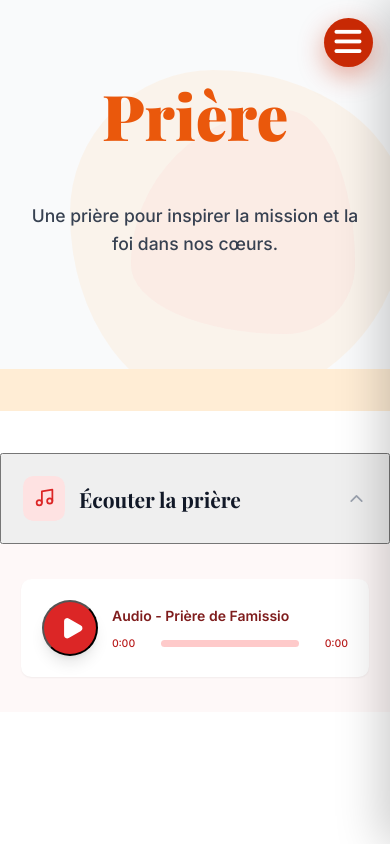
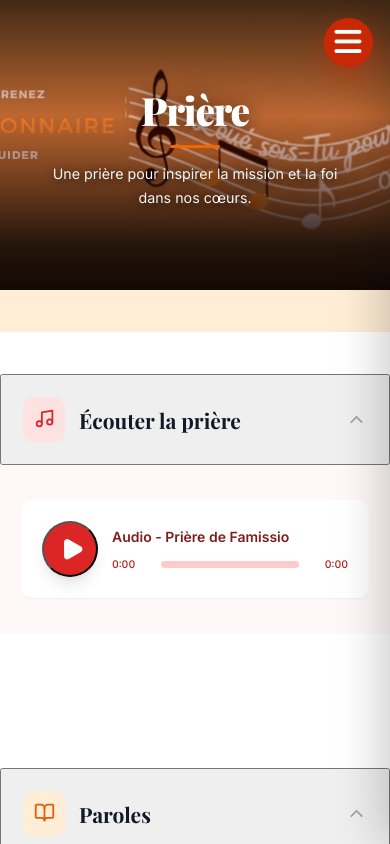
Before and after one commit to anselmecallens-source/famissio-antigravity, a React (Vite) app: page /priere in a window 390 px wide. Shown: the top 844 px of the page. Built offline with nearby package versions, Linux system fonts and the light colour scheme.

Commit message:
Harmoniser les heros des autres pages : style photographique immersif, titre Playfair et texte d origine sans boutons

```diff
--- a/src/index.css
+++ b/src/index.css
@@ -213,6 +213,111 @@ body {
   background-color: white;
   box-shadow: 0 2px 10px rgba(0, 0, 0, 0.15);
 }
+
+/* ============================================================
+   HÉROS DES PAGES SECONDAIRES (Missions, Formation, Témoignages, Contact, Prière)
+   Style photographique immersif harmonisé avec le hero d'accueil
+============================================================ */
+.subpage-hero {
+  position: relative;
+  min-height: 340px;
+  width: 100%;
+  overflow: hidden;
+  display: flex;
+  align-items: center;
+  justify-content: center;
+  background: #110806;
+  padding: 80px 24px 75px 24px;
+}
+
+.subpage-hero-bg {
+  position: absolute;
+  inset: 0;
+  width: 100%;
+  height: 100%;
+  z-index: 1;
+  overflow: hidden;
+}
+
+.subpage-hero-img {
+  width: 100%;
+  height: 100%;
+  object-fit: cover;
+  object-position: center 35%;
+  display: block;
+  transform: scale(1.03);
+}
+
+.subpage-hero-overlay {
+  position: absolute;
+  inset: 0;
+  background: linear-gradient(
+    180deg,
+    rgba(15, 6, 4, 0.70) 0%,
+    rgba(200, 41, 4, 0.25) 40%,
+    rgba(15, 6, 4, 0.88) 85%,
+    rgba(12, 4, 2, 0.96) 100%
+  );
+  z-index: 2;
+}
+
+.subpage-hero-content {
+  position: relative;
+  z-index: 10;
+  max-width: 900px;
+  margin: 0 auto;
+  text-align: center;
+  padding: 0 16px;
+}
+
+.subpage-hero-title {
+  font-family: 'Playfair Display', serif;
+  font-size: clamp(2.8rem, 6.5vw, 4.6rem);
+  font-weight: 900;
+  line-height: 1.02;
+  letter-spacing: -1.2px;
+  color: #ffffff;
+  margin: 0;
+  text-shadow: 0 3px 20px rgba(0, 0, 0, 0.75);
+}
+
+.subpage-hero-rule {
+  width: 50px;
+  height: 3.5px;
+  background: #f46a07;
+  border-radius: 2px;
+  margin: 18px auto 18px auto;
+  box-shadow: 0 2px 10px rgba(244, 106, 7, 0.55);
+}
+
+.subpage-hero-text {
+  font-family: 'Inter', sans-serif;
+  font-size: clamp(1.05rem, 2.2vw, 1.25rem);
+  font-weight: 400;
+  line-height: 1.65;
+  color: rgba(255, 255, 255, 0.95);
+  max-width: 780px;
+  margin: 0 auto;
+  text-shadow: 0 1px 10px rgba(0, 0, 0, 0.75);
+}
+
+@media (max-width: 768px) {
+  .subpage-hero {
+    min-height: 290px;
+    padding: 55px 20px 45px 20px;
+  }
+  .subpage-hero-title {
+    font-size: clamp(2.4rem, 10vw, 3.2rem);
+  }
+  .subpage-hero-rule {
+    margin: 14px auto 14px auto;
+  }
+  .subpage-hero-text {
+    font-size: 1.02rem;
+    line-height: 1.55;
+  }
+}
+
 
 /* --- 3. ÉLÉMENTS FIXES --- */
 .fixed-logo-link {
--- a/src/pages/Contact.jsx
+++ b/src/pages/Contact.jsx
@@ -266,18 +266,26 @@ export default function Contact() {
       {/* Container système pour Facebook */}
       <div id="fb-root"></div>
 
-      {/* HERO - GARDÉ */}
-      <div className="relative bg-gray-50 text-gray-900 overflow-hidden">
-        <div className="absolute inset-0">
-          <div className="absolute top-20 left-20 w-96 h-96 bg-orange-200 blob opacity-20"></div>
-          <div className="absolute bottom-10 right-10 w-64 h-64 bg-red-200 blob opacity-20" style={{ animationDelay: '2s' }}></div>
+      {/* HERO */}
+      <div className="subpage-hero">
+        <div className="subpage-hero-bg">
+          <img
+            src="/assets/images/Equipe missionnaire.webp"
+            alt="Contact"
+            className="subpage-hero-img"
+            fetchpriority="high"
+          />
+          <div className="subpage-hero-overlay" />
         </div>
 
-        <div className="relative max-w-7xl mx-auto px-6 py-24">
-          <h1 className="text-7xl sm:text-9xl font-black mb-8 leading-none text-center text-orange-600" style={{ fontFamily: 'Space Grotesk, sans-serif' }}>
+        <div className="subpage-hero-content">
+          <h1 className="subpage-hero-title">
             Contact
           </h1>
-          <p className="text-xl text-center max-w-3xl mx-auto text-gray-700 leading-relaxed font-medium min-h-[110px] flex items-center justify-center">
+
+          <div className="subpage-hero-rule" />
+
+          <p className="subpage-hero-text">
             Vous vous sentez appelés à vivre une expérience de mission ? Contactez-nous pour que nous puissions en parler.
           </p>
         </div>
--- a/src/pages/Formation.jsx
+++ b/src/pages/Formation.jsx
@@ -477,16 +477,25 @@ const FormationsPage = () => {
             `}</style>
 
             {/* HERO */}
-            <div className="relative bg-gray-50 text-gray-900 overflow-hidden">
-                <div className="absolute inset-0">
-                    <div className="absolute top-20 left-20 w-96 h-96 bg-orange-200 blob opacity-20"></div>
-                    <div className="absolute bottom-10 right-10 w-64 h-64 bg-red-200 blob opacity-20" style={{ animationDelay: '2s' }}></div>
+            <div className="subpage-hero">
+                <div className="subpage-hero-bg">
+                    <img
+                        src="/assets/images/Caroussel-formation.webp"
+                        alt="Formations"
+                        className="subpage-hero-img"
+                        fetchpriority="high"
+                    />
+                    <div className="subpage-hero-overlay" />
                 </div>
-                <div className="relative max-w-7xl mx-auto px-6 py-24">
-                    <h1 className="text-7xl sm:text-9xl font-black mb-8 leading-none text-center text-orange-600" style={{ fontFamily: 'Space Grotesk, sans-serif' }}>
+
+                <div className="subpage-hero-content">
+                    <h1 className="subpage-hero-title">
                         Formations
                     </h1>
-                    <p className="text-xl text-center max-w-3xl mx-auto text-gray-700 leading-relaxed font-medium min-h-[110px] flex items-center justify-center">
+
+                    <div className="subpage-hero-rule" />
+
+                    <p className="subpage-hero-text">
                         Des outils concrets pour approfondir votre foi et mieux en témoigner.
                     </p>
                 </div>
--- a/src/pages/Missions.jsx
+++ b/src/pages/Missions.jsx
@@ -374,41 +374,28 @@ const MissionsPage = () => {
       `}</style>
 
       {/* HERO SECTION */}
-      <div className="relative bg-gray-50 text-gray-900 overflow-hidden">
-        <style>{`
-          @import url('https://fonts.googleapis.com/css2?family=Space+Grotesk:wght@700;800&family=Inter:wght@400;600&display=swap');
-
-          .blob {
-            border-radius: 30% 70% 70% 30% / 30% 30% 70% 70%;
-            animation: morph 8s ease-in-out infinite;
-          }
-
-          @keyframes morph {
-            0%, 100% { border-radius: 30% 70% 70% 30% / 30% 30% 70% 70%; }
-            50% { border-radius: 70% 30% 30% 70% / 70% 70% 30% 30%; }
-          }
-        `}</style>
-
-        {/* Fond animé avec Blobs */}
-        <div className="absolute inset-0">
-          <div className="absolute top-20 left-20 w-96 h-96 bg-orange-200 blob opacity-20"></div>
-          <div className="absolute bottom-10 right-10 w-64 h-64 bg-red-200 blob opacity-20" style={{ animationDelay: '2s' }}></div>
+      <div className="subpage-hero">
+        <div className="subpage-hero-bg">
+          <img
+            src="/assets/images/Caroussel mission.webp"
+            alt="Nos Missions"
+            className="subpage-hero-img"
+            fetchpriority="high"
+          />
+          <div className="subpage-hero-overlay" />
         </div>
 
-        {/* Contenu */}
-        <div className="relative max-w-7xl mx-auto px-6 py-24">
-          <h1
-            className="text-7xl sm:text-9xl font-black mb-8 leading-none text-center text-orange-600"
-            style={{ fontFamily: 'Space Grotesk, sans-serif' }}
-          >
+        <div className="subpage-hero-content">
+          <h1 className="subpage-hero-title">
             Nos Missions
           </h1>
 
-          <p className="text-xl text-center max-w-3xl mx-auto text-gray-700 leading-relaxed font-medium min-h-[110px] flex items-center justify-center">
+          <div className="subpage-hero-rule" />
+
+          <p className="subpage-hero-text">
             Chaque année à la Toussaint, nous organisons une mission diocésaine. Elle se prépare sur un an avec les paroisses pour adapter le programme à leurs besoins spécifiques.
           </p>
         </div>
-
       </div>
 
       {/* Bande orange décorative en bas (Style Témoignages) */}
--- a/src/pages/Priere.jsx
+++ b/src/pages/Priere.jsx
@@ -118,17 +118,25 @@ export default function Priere() {
             `}</style>
 
             {/* HERO */}
-            <div className="relative bg-gray-50 text-gray-900 overflow-hidden">
-                <div className="absolute inset-0">
-                    <div className="absolute top-20 left-20 w-96 h-96 bg-orange-200 blob opacity-20"></div>
-                    <div className="absolute bottom-10 right-10 w-64 h-64 bg-red-200 blob opacity-20" style={{ animationDelay: '2s' }}></div>
+            <div className="subpage-hero">
+                <div className="subpage-hero-bg">
+                    <img
+                        src="/assets/images/Carouselle prière.webp"
+                        alt="Prière"
+                        className="subpage-hero-img"
+                        fetchpriority="high"
+                    />
+                    <div className="subpage-hero-overlay" />
                 </div>
 
-                <div className="relative max-w-7xl mx-auto px-6 py-24">
-                    <h1 className="text-7xl sm:text-9xl font-black mb-8 leading-none text-center text-orange-600" style={{ fontFamily: 'Space Grotesk, sans-serif' }}>
+                <div className="subpage-hero-content">
+                    <h1 className="subpage-hero-title">
                         Prière
                     </h1>
-                    <p className="text-xl text-center max-w-3xl mx-auto text-gray-700 leading-relaxed font-medium min-h-[110px] flex items-center justify-center">
+
+                    <div className="subpage-hero-rule" />
+
+                    <p className="subpage-hero-text">
                         Une prière pour inspirer la mission et la foi dans nos cœurs.
                     </p>
                 </div>
--- a/src/pages/Temoignages.jsx
+++ b/src/pages/Temoignages.jsx
@@ -831,18 +831,25 @@ const TemoignagesPage = () => {
       `}</style>
 
       {/* HERO */}
-      <div className="relative bg-gray-50 text-gray-900 overflow-hidden">
-        <div className="absolute inset-0">
-          <div className="absolute top-20 left-20 w-96 h-96 bg-orange-200 blob opacity-20"></div>
-          <div className="absolute bottom-10 right-10 w-64 h-64 bg-red-200 blob opacity-20" style={{ animationDelay: '2s' }}></div>
+      <div className="subpage-hero">
+        <div className="subpage-hero-bg">
+          <img
+            src="/assets/images/Caroussel témoignage.webp"
+            alt="Témoignages"
+            className="subpage-hero-img"
+            fetchpriority="high"
+          />
+          <div className="subpage-hero-overlay" />
         </div>
 
-        <div className="relative max-w-7xl mx-auto px-6 py-24">
-          <h1 className="text-7xl sm:text-9xl font-black mb-8 leading-none text-center text-orange-600" style={{ fontFamily: 'Space Grotesk, sans-serif' }}>
+        <div className="subpage-hero-content">
+          <h1 className="subpage-hero-title">
             Témoignages
           </h1>
 
-          <p className="text-xl text-center max-w-3xl mx-auto text-gray-700 leading-relaxed font-medium min-h-[110px] flex items-center justify-center">
+          <div className="subpage-hero-rule" />
+
+          <p className="subpage-hero-text">
             Découvrez les histoires qui ont transformé des vies, des rencontres qui ont touché les cœurs, et des moments de grâce partagés à travers nos missions.
           </p>
         </div>
```
